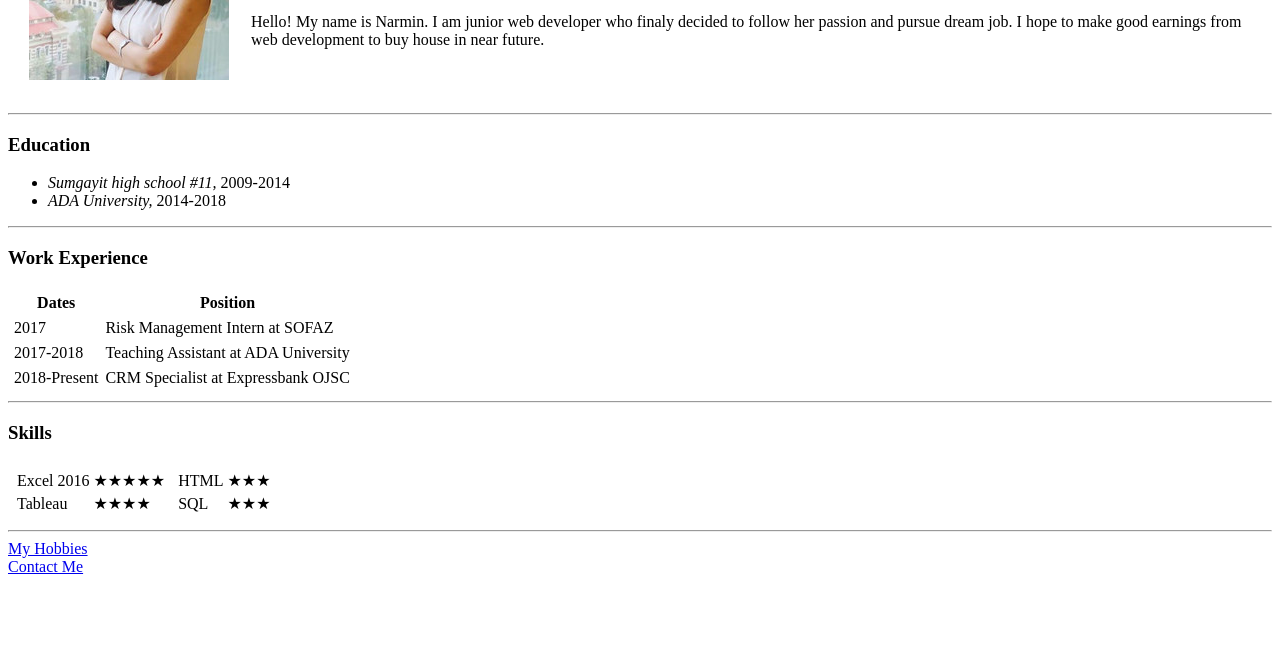
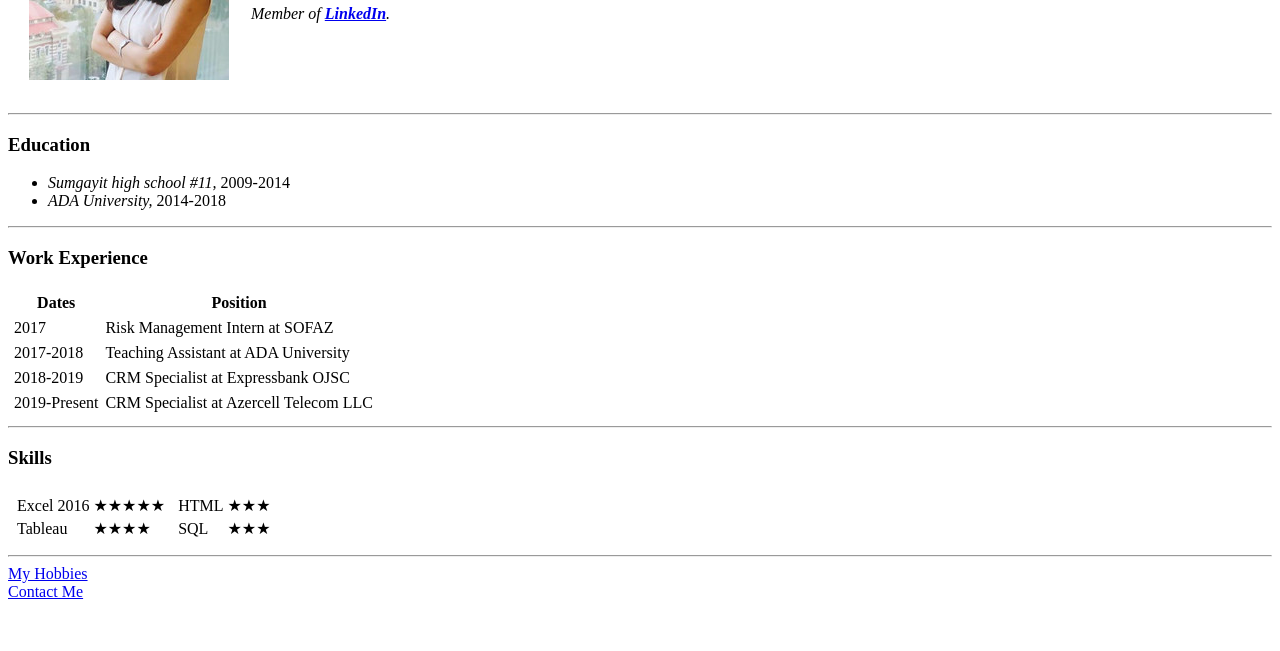
Before and after one commit to NarminAsgarova/html, a plain HTML site: page index.html in a window 1280 px wide. Shown: the part 149-800 px from the top of the page. Drawn offline with Linux system fonts and the light colour scheme.

Commit message:
Update index.html

```diff
--- a/index.html
+++ b/index.html
@@ -10,8 +10,7 @@
         <td><img src="Narmin.jpg" alt="narmin profile picture"></td>
         <td><h1>Narmin Asgarova</h1>
         <p><em>Member of <strong><a href="https://www.linkedin.com/in/narminasgarova/">LinkedIn</a></strong>.</em></p>
-        <p>Hello! My name is Narmin. I am junior web developer who finaly decided to follow her passion and pursue dream job. I hope to make good earnings
-        from web development to buy house in near future.</p></td>
+        </td>
       </tr>
     </table>
     <hr>
@@ -39,8 +38,12 @@
         <td>Teaching Assistant at ADA University</td>
       </tr>
       <tr>
-        <td>2018-Present</td>
+        <td>2018-2019</td>
         <td>CRM Specialist at Expressbank OJSC</td>
+      </tr>
+      <tr>
+        <td>2019-Present</td>
+        <td>CRM Specialist at Azercell Telecom LLC</td>
       </tr>
     </tbody>
     </table>
```
